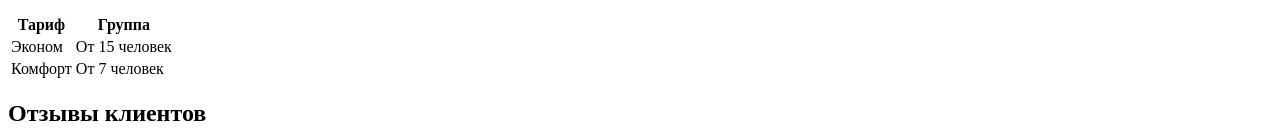
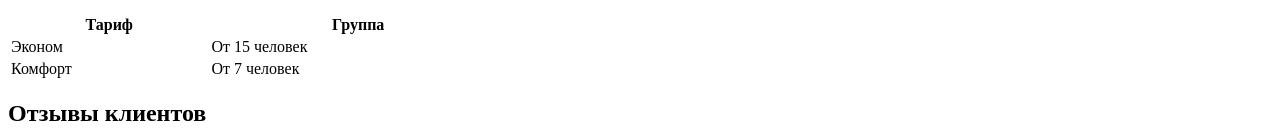
Before and after one commit to Kratos1219/Tours-of-St.-Petersburg, a plain HTML site: page index.html in a window 1280 px wide. Shown: the part 603-734 px from the top of the page. Drawn offline with Linux system fonts and the light colour scheme.

Commit message:
-m Forms_and_tables2

```diff
--- a/index.html
+++ b/index.html
@@ -42,16 +42,16 @@
             <li>Семьям с детьми старше 12 лет.</li>
         </ul>
 
-        <table>
-            <th>Тариф</th>
-            <th>Группа</th>
+        <table width="500">
+                <th width="200">Тариф</th>
+                <th width="300">Группа</th>
             <tr>
-                <td>Эконом</td>
-                <td>От 15 человек</td>
+                <td width="200">Эконом</td>
+                <td width="300">От 15 человек</td>
             </tr>
             <tr>
-                <td>Комфорт</td>
-                <td>От 7 человек</td>
+                <td width="200">Комфорт</td>
+                <td width="300">От 7 человек</td>
             </tr>
         </table>
 
```
Also changed, not shown: 1 other file.
